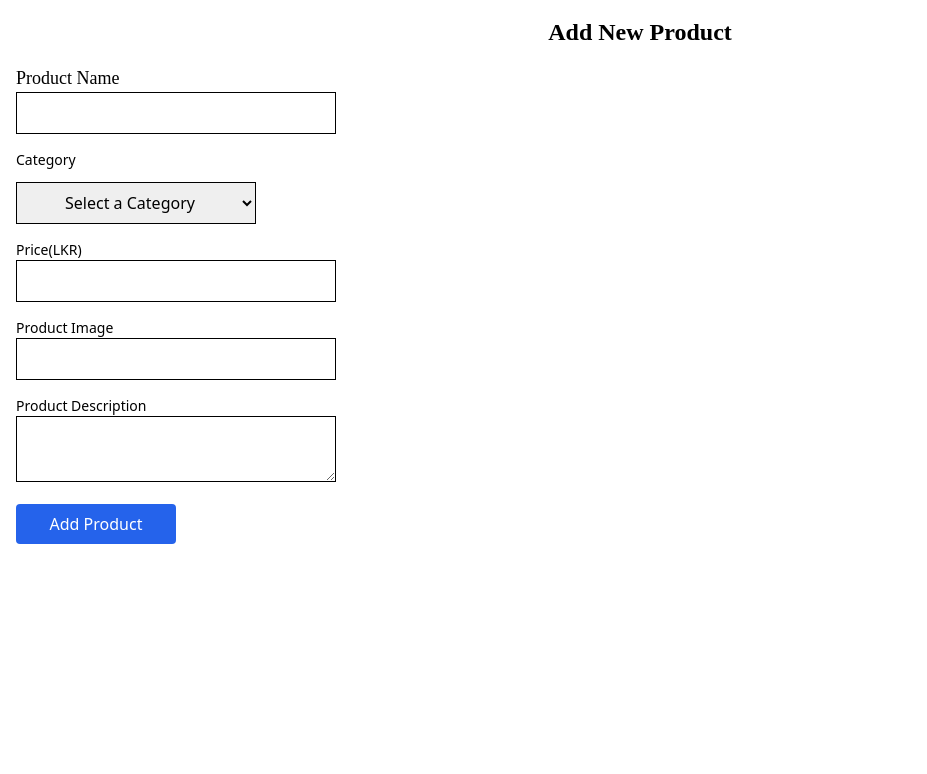
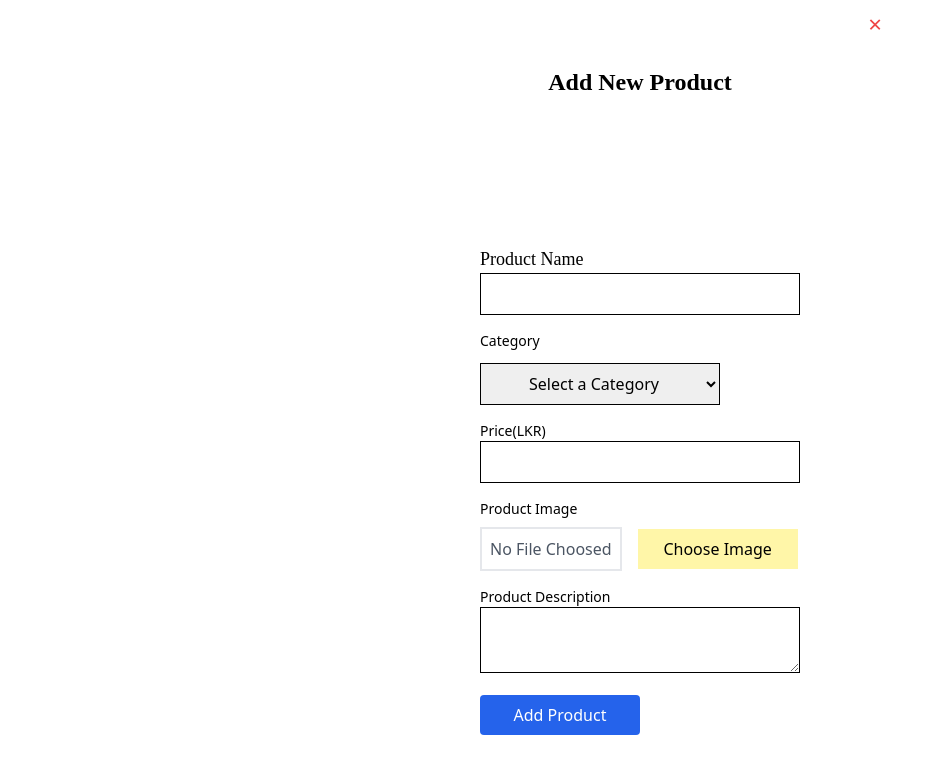
Before and after one commit to GavinRanasinghe29870/pusl2021_cgp_official, a React (Create React App) app in the folder frontend/: page /addProduct in a window 1280 px wide. Shown: the top 774 px of the page, without its empty margins (0-927 px from the left). Built offline with nearby package versions, Linux system fonts and the light colour scheme.

Commit message:
0039-Gavin
Set to Image uploading in InsertProduct section

```diff
--- a/frontend/src/components/admin/InsertProduct.js
+++ b/frontend/src/components/admin/InsertProduct.js
@@ -1,7 +1,7 @@
-import React, { useState } from "react";
+import React, { useState, useRef } from "react";
 import { useNavigate } from "react-router-dom";
 
-export default function InsertProduct() {
+export default function InsertProduct({ onClose }) {
 
     const [product, setProduct] = useState({
         pd_name: "",
@@ -10,17 +10,37 @@ export default function InsertProduct() {
         pd_image: "",
         pd_description: "",
     });
-
+    const [imagePreview, setImagePreview] = useState(null);
+    const fileInputRef = useRef(null);
+    const [imageName, setImageName] = useState("No File Choosed");
     const navigate = useNavigate();
 
-    const categories = ["Cricket","Volleyball","Badminton","Basket Ball","Table Tenis","Tenis","Football","Chess","Netball","Swimming"];
+    const categories = ["Cricket", "Volleyball", "Badminton", "Basket Ball", "Table Tenis", "Tenis", "Football", "Chess", "Netball", "Swimming"];
     function handleChange(e) {
         const { name, value } = e.target;
         setProduct({ ...product, [name]: value });
     }
 
-    function handleCategorySelect(category){
-        setProduct({...product,pd_category:category});
+    function handleCategorySelect(category) {
+        setProduct({ ...product, pd_category: category });
+    }
+
+    function handleImageChange(e) {
+        const file = e.target.files[0];
+
+        if (file) {
+            setImageName(file.name)
+            const reader = new FileReader();
+            reader.onloadend = () => {
+                setProduct({ ...product, pd_image: reader.result });
+                setImagePreview(reader.result);
+            };
+            reader.readAsDataURL(file);
+        }
+    }
+
+    function handleChooseImageClick() {
+        fileInputRef.current.click(); // Trigger file input click
     }
 
     async function handleSubmit(e) {
@@ -36,7 +56,7 @@ export default function InsertProduct() {
             if (response.ok) {
                 alert("Product added successfully!");
                 navigate("/shop");
-            } else{
+            } else {
                 const errorData = await response.json();
                 console.error("Error adding product:", errorData);
                 alert("Failed to add Product!");
@@ -46,27 +66,30 @@ export default function InsertProduct() {
         }
     }
 
-    return(
-        <div className="p-4">
+    return (
+        <div className="absolute top-1/2 left-1/2 transform -translate-x-1/2 -translate-y-1/2 w-[500px] h-screen bg-white bg-opacity-90 grid place-items-center">
+            <button className="absolute top-2 right-2 text-red-500 text-2xl" onClick={onClose}>
+                &times;
+            </button>
             <h1 className="text-2xl text-center font-bold font-header mb-4">Add New Product</h1>
             <form onSubmit={handleSubmit} className="space-y-4 ">
-                <div>
-                    <label className="block text-lg font-header">
+                <div className="item-center justify-center">
+                    <label className=" item-center justify-center block text-lg font-header">
                         Product Name
                     </label>
                     <input type="text" name="pd_name" className="w-80 p-2 border border-black" value={product.pd_name}
-                    onChange={handleChange} required></input>
+                        onChange={handleChange} required></input>
                 </div>
                 <div>
                     <label className="block text-sm font-medium">
                         Category
                     </label>
                     <select className="w-60 p-2 mt-3 border border-black" value={product.pd_category}
-                    onChange={(e) => handleCategorySelect(e.target.value)} required>
-                        <option value= "" className="text-center ">
+                        onChange={(e) => handleCategorySelect(e.target.value)} required>
+                        <option value="" className="text-center ">
                             Select a Category
                         </option>
-                        {categories.map((category, index) =>(
+                        {categories.map((category, index) => (
                             <option key={index} value={category}>
                                 {category}
                             </option>
@@ -78,7 +101,7 @@ export default function InsertProduct() {
                         Price(LKR)
                     </label>
                     <input className="w-80 p-2 border border-black" type="number" name="pd_price"
-                    value={product.pd_price} onChange={handleChange} required>
+                        value={product.pd_price} onChange={handleChange} required>
                     </input>
                 </div>
 
@@ -86,9 +109,24 @@ export default function InsertProduct() {
                     <label className="block text-sm font-medium">
                         Product Image
                     </label>
-                    <input className="w-80 p-2 border border-black" type="text" name="pd_image"
-                    value={product.pd_image} onChange={handleChange} required>
+                    <div className="flex items-center gap-4 mt-2">
+                        <div className="border-2 border-black-900 p-2">
+                        <span className="text-gray-600">
+                            {imageName}
+                        </span>
+                        </div>
+
+                        <button type="button" onClick={handleChooseImageClick} className="w-40 p-2 bg-secondary-light cursor-pointer text-black hover:bg-secondary transition">
+                        Choose Image
+                    </button>
+                    </div>
+                    <input className="hidden" type="file" accept="image/*"
+                        onChange={handleImageChange} required ref={fileInputRef}>
                     </input>
+
+                    {imagePreview && (
+                        <img src={imagePreview} alt="Preview" className="mt-2 w-40 h-40 object-cover border rounded" />
+                    )}
                 </div>
 
                 <div>
@@ -96,10 +134,10 @@ export default function InsertProduct() {
                         Product Description
                     </label>
                     <textarea className="w-80 p-2 border border-black" type="text" name="pd_description"
-                    value={product.pd_description} onChange={handleChange} required>
+                        value={product.pd_description} onChange={handleChange} required>
                     </textarea>
                 </div>
-                <button type="submit" className="w-40 h-10 bg-blue-600 text-white p-2 rounded">
+                <button type="submit" className="w-40 h-10 bg-blue-600 text-white p-2 rounded ">
                     Add Product
                 </button>
             </form>
```
